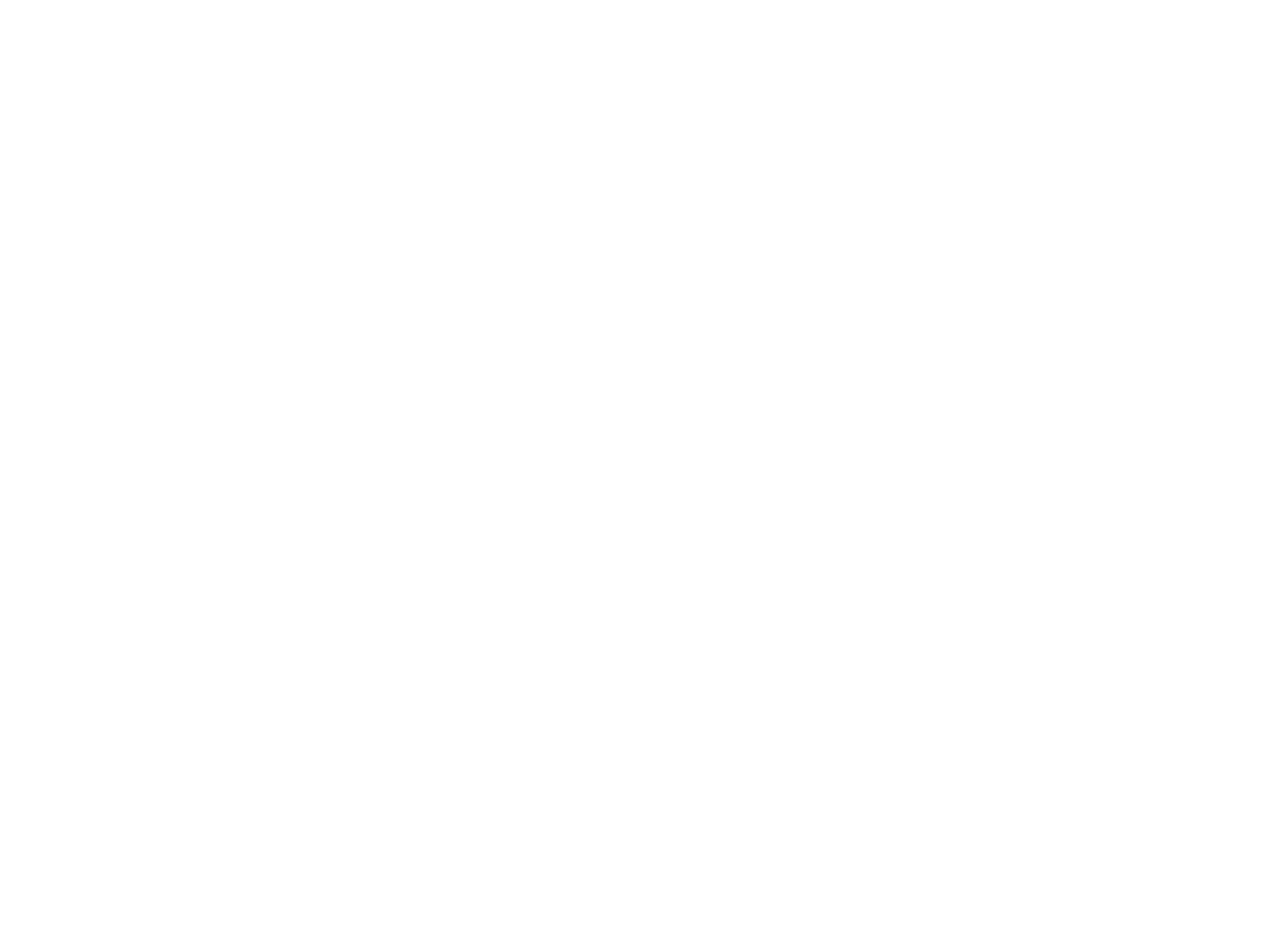
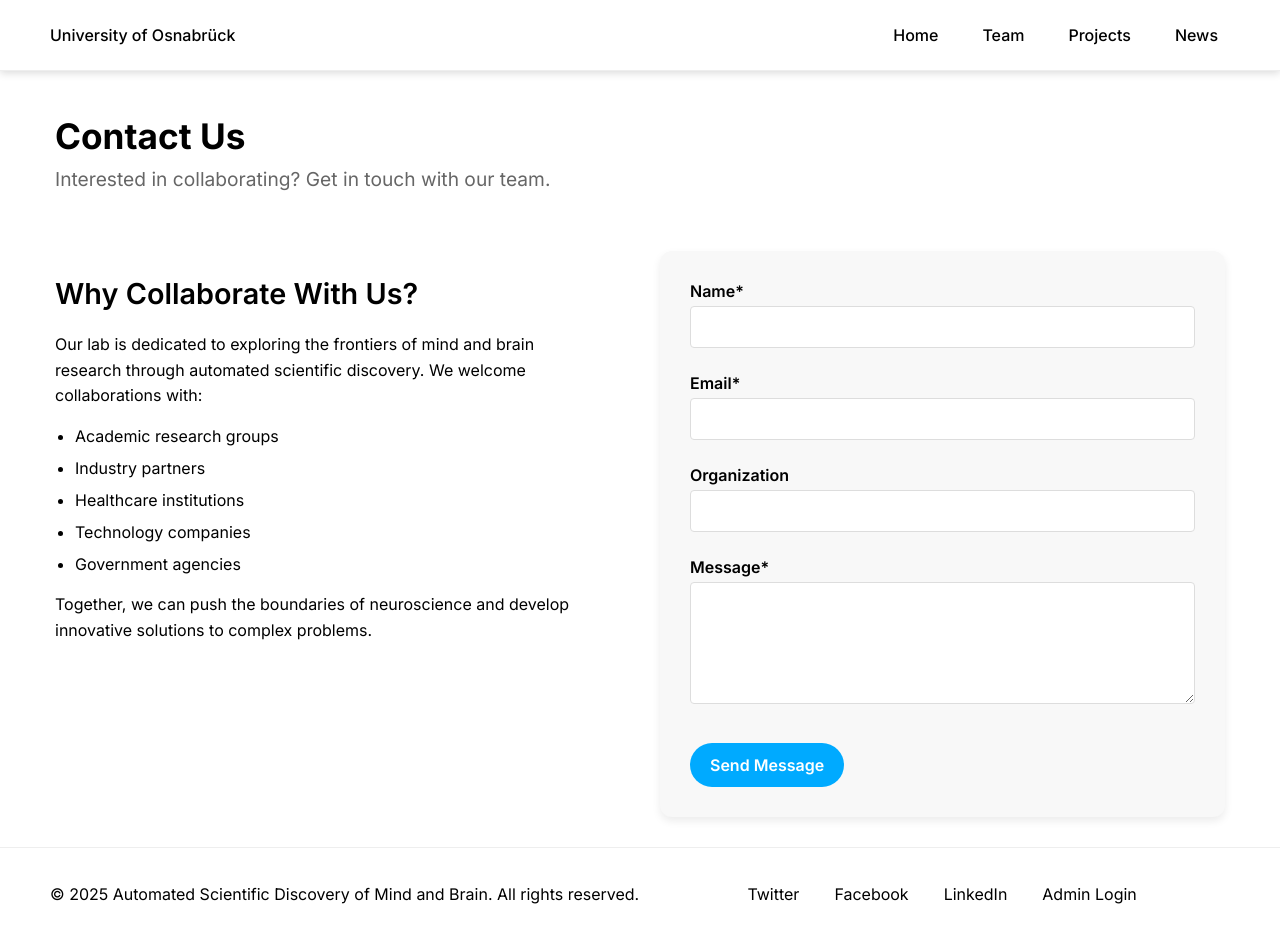
Before and after one commit to musslick/lab-website, a React (Create React App) app: page /contact in a window 1280 px wide. Before the commit this address had no page. Before the commit the page ends 800 px from the top, so only its background shows below. Built offline with nearby package versions, Linux system fonts and the light colour scheme.

Commit message:
contact form

```diff
--- a/src/App.tsx
+++ b/src/App.tsx
@@ -7,6 +7,7 @@
 import TeamMemberDetail from './pages/TeamMemberDetail';
 import Feed from './pages/Feed';
 import ProjectDetails from './pages/ProjectDetails';
+import Contact from './pages/Contact'; // Import the new Contact component
 import Login from './pages/admin/Login';
 import AdminDashboard from './pages/admin/AdminDashboard';
 import ProjectForm from './pages/admin/ProjectForm';
@@ -57,6 +58,7 @@
                   <ProjectDetails />
                 </Layout>
               } />
+              <Route path="/contact" element={<Contact />} />
 
               {/* Admin Routes */}
               <Route path="/admin" element={<AdminDashboard />} />
--- /dev/null
+++ b/src/pages/Contact.tsx
@@ -0,0 +1,147 @@
+import React, { useState } from 'react';
+import Layout from '../components/Layout';
+
+const Contact: React.FC = () => {
+  const [formData, setFormData] = useState({
+    name: '',
+    email: '',
+    organization: '',
+    message: ''
+  });
+
+  const [formStatus, setFormStatus] = useState<{
+    submitted: boolean;
+    error: string | null;
+  }>({
+    submitted: false,
+    error: null
+  });
+
+  const handleChange = (e: React.ChangeEvent<HTMLInputElement | HTMLTextAreaElement>) => {
+    const { name, value } = e.target;
+    setFormData(prevData => ({
+      ...prevData,
+      [name]: value
+    }));
+  };
+
+  const handleSubmit = (e: React.FormEvent) => {
+    e.preventDefault();
+
+    // Validate form
+    if (!formData.name || !formData.email || !formData.message) {
+      setFormStatus({
+        submitted: false,
+        error: 'Please fill in all required fields.'
+      });
+      return;
+    }
+
+    // In a real application, you would send the form data to your backend
+    // For this example, we'll just simulate a successful submission
+    setTimeout(() => {
+      setFormStatus({
+        submitted: true,
+        error: null
+      });
+      setFormData({
+        name: '',
+        email: '',
+        organization: '',
+        message: ''
+      });
+    }, 1000);
+  };
+
+  return (
+    <Layout>
+      <div className="contact-page">
+        <div className="page-header">
+          <h1>Contact Us</h1>
+          <p>Interested in collaborating? Get in touch with our team.</p>
+        </div>
+
+        <div className="contact-container">
+          <div className="contact-info">
+            <h2>Why Collaborate With Us?</h2>
+            <p>Our lab is dedicated to exploring the frontiers of mind and brain research through automated scientific discovery. We welcome collaborations with:</p>
+            <ul>
+              <li>Academic research groups</li>
+              <li>Industry partners</li>
+              <li>Healthcare institutions</li>
+              <li>Technology companies</li>
+              <li>Government agencies</li>
+            </ul>
+            <p>Together, we can push the boundaries of neuroscience and develop innovative solutions to complex problems.</p>
+          </div>
+
+          <div className="contact-form-container">
+            {formStatus.submitted ? (
+              <div className="success-message">
+                <h3>Thank you for reaching out!</h3>
+                <p>We have received your message and will get back to you shortly.</p>
+              </div>
+            ) : (
+              <form className="contact-form" onSubmit={handleSubmit}>
+                {formStatus.error && (
+                  <div className="error-message">{formStatus.error}</div>
+                )}
+
+                <div className="form-group">
+                  <label htmlFor="name">Name*</label>
+                  <input
+                    type="text"
+                    id="name"
+                    name="name"
+                    value={formData.name}
+                    onChange={handleChange}
+                    required
+                  />
+                </div>
+
+                <div className="form-group">
+                  <label htmlFor="email">Email*</label>
+                  <input
+                    type="email"
+                    id="email"
+                    name="email"
+                    value={formData.email}
+                    onChange={handleChange}
+                    required
+                  />
+                </div>
+
+                <div className="form-group">
+                  <label htmlFor="organization">Organization</label>
+                  <input
+                    type="text"
+                    id="organization"
+                    name="organization"
+                    value={formData.organization}
+                    onChange={handleChange}
+                  />
+                </div>
+
+                <div className="form-group">
+                  <label htmlFor="message">Message*</label>
+                  <textarea
+                    id="message"
+                    name="message"
+                    rows={5}
+                    value={formData.message}
+                    onChange={handleChange}
+                    required
+                  ></textarea>
+                </div>
+
+                <button type="submit" className="submit-button">Send Message</button>
+              </form>
+            )}
+          </div>
+        </div>
+      </div>
+    </Layout>
+  );
+};
+
+export default Contact;
--- a/src/pages/admin/CollaboratorForm.tsx
+++ b/src/pages/admin/CollaboratorForm.tsx
@@ -166,14 +166,20 @@
               onChange={(e) => setLogo(e.target.value)}
               placeholder="https://www.example.com/logo.png"
             />
+            <p className="form-help-text">For best results, use a square image (max size: 100x100px)</p>
+
             {logo && (
-              <div className="image-preview">
+              <div className="image-preview logo-preview">
                 <img
                   src={logo}
                   alt={`${name} logo`}
                   style={{ maxHeight: '100px', maxWidth: '100%' }}
                   onError={(e) => {
                     (e.target as HTMLImageElement).style.display = 'none';
+                    const errorMsg = document.createElement('p');
+                    errorMsg.textContent = 'Unable to load image. Please check URL.';
+                    errorMsg.className = 'error-text';
+                    (e.target as HTMLImageElement).parentNode?.appendChild(errorMsg);
                   }}
                 />
               </div>
--- a/src/pages/admin/CollaboratorsList.tsx
+++ b/src/pages/admin/CollaboratorsList.tsx
@@ -31,6 +31,20 @@
           ) : (
             collaborators.map(collaborator => (
               <div key={collaborator.id} className="admin-list-item">
+                <div className="admin-item-logo">
+                  {collaborator.logo ? (
+                    <img
+                      src={collaborator.logo}
+                      alt={`${collaborator.name} logo`}
+                      className="collaborator-logo-preview"
+                      onError={(e) => {
+                        (e.target as HTMLImageElement).style.display = 'none';
+                      }}
+                    />
+                  ) : (
+                    <div className="no-logo-placeholder">No Logo</div>
+                  )}
+                </div>
                 <div className="admin-item-title">{collaborator.name}</div>
                 <div className="admin-item-category">
                   <a
--- a/src/styles/admin.css
+++ b/src/styles/admin.css
@@ -275,6 +275,34 @@
 
 .admin-list-item:last-child {
   border-bottom: none;
+}
+
+.admin-item-logo {
+  margin-right: 20px;
+  width: 80px;
+  height: 80px;
+  display: flex;
+  align-items: center;
+  justify-content: center;
+}
+
+.collaborator-logo-preview {
+  max-width: 80px;
+  max-height: 80px;
+  object-fit: contain;
+  border-radius: 4px;
+}
+
+.no-logo-placeholder {
+  width: 80px;
+  height: 80px;
+  background-color: #f1f1f1;
+  border-radius: 4px;
+  display: flex;
+  align-items: center;
+  justify-content: center;
+  font-size: 14px;
+  color: #999;
 }
 
 .admin-item-title {
--- a/src/styles/styles.css
+++ b/src/styles/styles.css
@@ -1960,31 +1960,59 @@
   display: flex;
   justify-content: space-between;
   align-items: center;
-  margin-bottom: 15px;
+  margin-bottom: 20px;
 }
 
 .collaborator-list {
-  margin-top: 15px;
+  margin-top: 20px;
+  display: grid;
+  grid-template-columns: repeat(3, 1fr);
+  gap: 15px;
 }
 
 .collaborator-tag {
-  background-color: #f1f1f1;
-  border: none;
-  border-radius: 20px;
-  padding: 6px 14px;
-  font-size: 14px;
+  background-color: #f8f8f8;
+  border: 1px solid #eee;
+  border-radius: 12px;
+  padding: 25px;
+  font-size: 18px;
   cursor: pointer;
-  transition: all 0.2s ease;
+  transition: all 0.3s ease;
   text-decoration: none;
   color: #000000;
-  display: inline-block;
-  margin: 0 8px 8px 0;
+  display: flex;
+  align-items: center;
+  box-shadow: 0 4px 8px rgba(0,0,0,0.08);
+  justify-content: flex-start; /* Change from center to flex-start to align left */
+  min-height: 100px;
 }
 
 .collaborator-tag:hover {
-  background-color: #00AAFF;
-  color: white;
-  transform: translateY(-2px);
+  background-color: #fff;
+  color: #00AAFF;
+  transform: translateY(-5px);
+  box-shadow: 0 8px 20px rgba(0,0,0,0.15);
+}
+
+.collaborator-logo {
+  max-height: 60px;
+  max-width: 90px;
+  margin-right: 16px;
+  object-fit: contain;
+  border-radius: 4px;
+}
+
+/* Add responsive styles for collaborator grid to match project grid */
+@media (max-width: 1100px) {
+  .collaborator-list {
+    grid-template-columns: repeat(2, 1fr);
+  }
+}
+
+@media (max-width: 650px) {
+  .collaborator-list {
+    grid-template-columns: 1fr;
+  }
 }
 
 .collaborator-link {
@@ -2022,3 +2050,153 @@
   font-weight: bold;
   font-size: 18px;
 }
+
+/* Contact page styles */
+.contact-page {
+  max-width: 1200px;
+  margin: 0 auto;
+  padding: 20px 10px;
+}
+
+.contact-container {
+  display: grid;
+  grid-template-columns: 1fr 1fr;
+  gap: 40px;
+  margin-top: 30px;
+}
+
+.contact-info {
+  padding-right: 20px;
+}
+
+.contact-info h2 {
+  font-size: 1.8rem;
+  font-weight: 600;
+  margin-bottom: 20px;
+  line-height: 1.3;
+}
+
+.contact-info p {
+  margin-bottom: 15px;
+  line-height: 1.6;
+}
+
+.contact-info ul {
+  list-style-type: disc;
+  margin: 15px 0;
+  padding-left: 20px;
+}
+
+.contact-info li {
+  margin-bottom: 8px;
+  line-height: 1.5;
+}
+
+.contact-form-container {
+  background-color: #f8f8f8;
+  border-radius: 12px;
+  padding: 30px;
+  box-shadow: 0 4px 8px rgba(0,0,0,0.08);
+}
+
+.contact-form {
+  display: flex;
+  flex-direction: column;
+  gap: 15px;
+}
+
+.contact-form .form-group {
+  margin-bottom: 10px;
+}
+
+.contact-form label {
+  display: block;
+  margin-bottom: 5px;
+  font-weight: 600;
+}
+
+.contact-form input,
+.contact-form textarea {
+  width: 100%;
+  padding: 10px 12px;
+  border: 1px solid #ddd;
+  border-radius: 6px;
+  font-size: 16px;
+  font-family: inherit;
+}
+
+.contact-form textarea {
+  resize: vertical;
+}
+
+.submit-button {
+  background-color: #00AAFF;
+  color: white;
+  border: none;
+  border-radius: 25px;
+  padding: 12px 20px;
+  font-size: 16px;
+  font-weight: 600;
+  cursor: pointer;
+  transition: all 0.3s ease;
+  margin-top: 10px;
+  align-self: flex-start;
+}
+
+.submit-button:hover {
+  background-color: #0088cc;
+  transform: translateY(-3px);
+  box-shadow: 0 4px 10px rgba(0,0,0,0.15);
+}
+
+.success-message {
+  text-align: center;
+  padding: 20px;
+}
+
+.success-message h3 {
+  color: #00AAFF;
+  font-size: 1.5rem;
+  margin-bottom: 10px;
+}
+
+/* Responsive styles for contact page */
+@media (max-width: 768px) {
+  .contact-container {
+    grid-template-columns: 1fr;
+    gap: 30px;
+  }
+
+  .contact-info {
+    padding-right: 0;
+  }
+}
+
+/* Collaborate with us card styling */
+.collaborate-cta {
+  background-color: #ebf7ff;
+  border: 2px dashed #00AAFF;
+  position: relative;
+  transition: all 0.3s ease;
+}
+
+.collaborate-cta:hover {
+  background-color: #d9f0ff;
+  color: #0088cc;
+  transform: translateY(-5px);
+  box-shadow: 0 8px 20px rgba(0,0,0,0.15);
+}
+
+.collaborate-icon {
+  display: flex;
+  align-items: center;
+  justify-content: center;
+  font-size: 28px;
+  font-weight: bold;
+  color: #00AAFF;
+  width: 40px;
+  height: 40px;
+  margin-right: 16px;
+  border-radius: 50%;
+  border: 2px solid #00AAFF;
+}
```
Also changed, not shown: src/pages/Home.tsx (+15 -3 lines).
